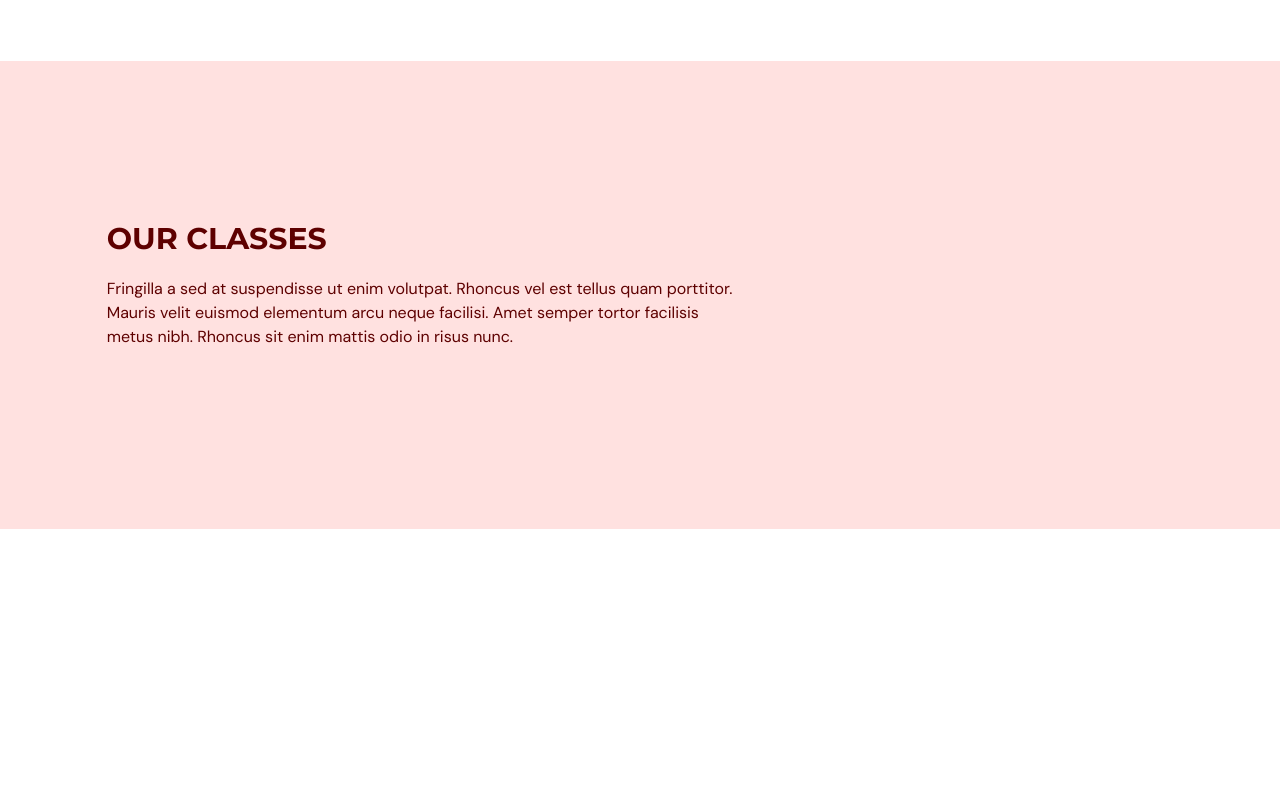
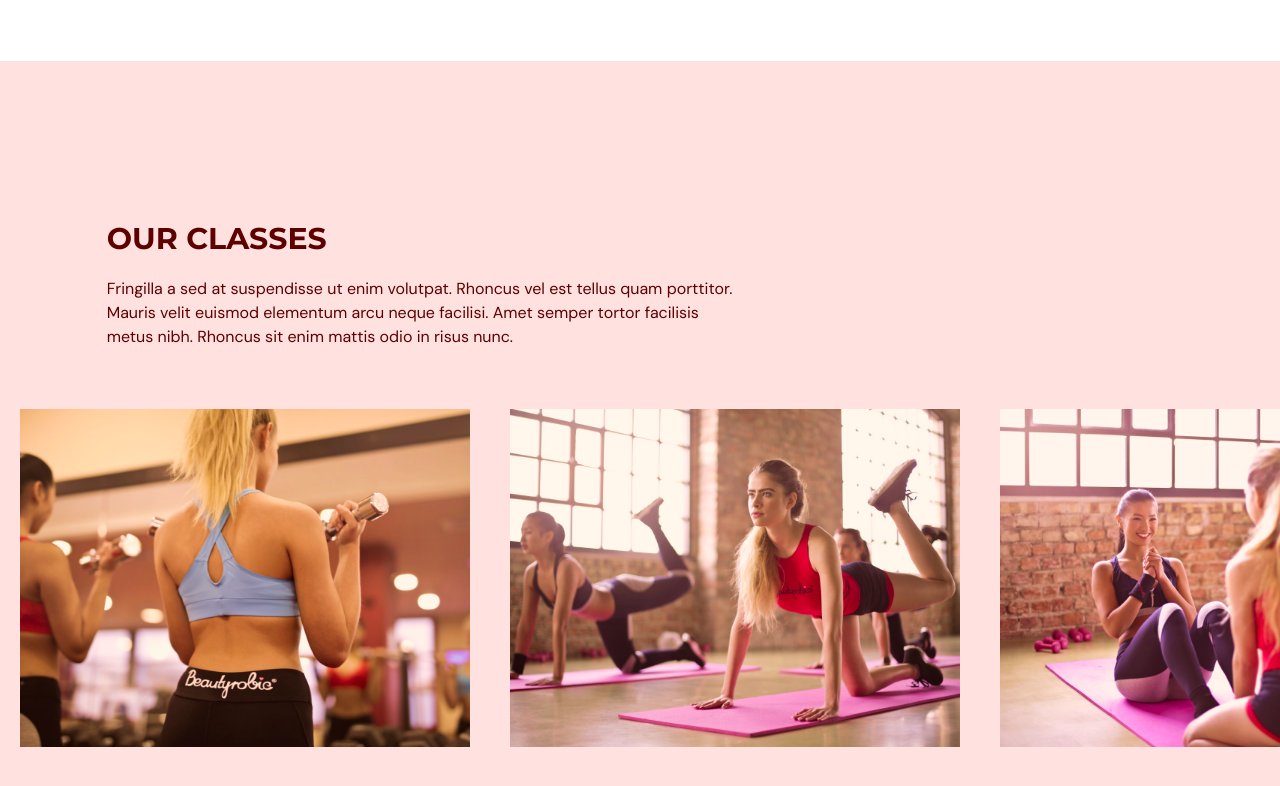
Before and after one commit to cansurer-at/gym-typescript-app, a React (Vite) app: page / in a window 1280 px wide. Shown: the part 2068-2854 px from the top of the page. Before the commit the page ends 2597 px from the top, so only its background shows below. Built offline with nearby package versions, Linux system fonts and the light colour scheme.

Commit message:
ourclasses component complete

```diff
--- /dev/null
+++ b/src/scenes/ourClasses/Class.tsx
@@ -0,0 +1,26 @@
+
+
+type Props = {
+  name: string;
+  description?: string;
+  image: string;
+};
+
+const Class = ({ name, description, image }: Props) => {
+  const overlayStyles = `p-5 absolute z-30 flex
+  h-[380px] w-[450px] flex-col items-center justify-center
+  whitespace-normal bg-primary-500 text-center text-white
+  opacity-0 transition duration-500 hover:opacity-90`;
+
+  return (
+    <li className="relative mx-5 inline-block h-[380px] w-[450px]">
+      <div className={overlayStyles}>
+        <p className="text-2xl">{name}</p>
+        <p className="mt-5">{description}</p>
+      </div>
+      <img alt={`${image}`} src={image} />
+    </li>
+  );
+};
+
+export default Class;
--- a/src/scenes/ourClasses/index.tsx
+++ b/src/scenes/ourClasses/index.tsx
@@ -1,4 +1,4 @@
-import { SelectedPage } from '@/shared/types'
+import { SelectedPage, ClassType } from '@/shared/types'
 import image1 from "@/assets/image1.png";
 import image2 from "@/assets/image2.png";
 import image3 from "@/assets/image3.png";
@@ -7,6 +7,42 @@
 import image6 from "@/assets/image6.png";
 import { motion } from 'framer-motion';
 import HText from '@/shared/HText';
+import Class from "./Class"
+
+const classes: Array<ClassType> = [
+  {
+    name: "Weight Training Classes",
+    description:
+      "Lorem ipsum dolor sit amet, consectetur adipiscing elit, sed do eiusmod tempor incididunt ut labore et dolore magna aliqua. Ut enim ad minim veniam, quis nostrud exercitation ullamco laboris nisi ut aliquip ex ea commodo consequat.",
+    image: image1,
+  },
+  {
+    name: "Yoga Classes",
+    image: image2,
+  },
+  {
+    name: "Ab Core Classes",
+    description:
+      "Lorem ipsum dolor sit amet, consectetur adipiscing elit, sed do eiusmod tempor incididunt ut labore et dolore magna aliqua. Ut enim ad minim veniam, quis nostrud exercitation ullamco laboris nisi ut aliquip ex ea commodo consequat.",
+    image: image3,
+  },
+  {
+    name: "Adventure Classes",
+    description:
+      "Lorem ipsum dolor sit amet, consectetur adipiscing elit, sed do eiusmod tempor incididunt ut labore et dolore magna aliqua. Ut enim ad minim veniam, quis nostrud exercitation ullamco laboris nisi ut aliquip ex ea commodo consequat.",
+    image: image4,
+  },
+  {
+    name: "Fitness Classes",
+    image: image5,
+  },
+  {
+    name: "Training Classes",
+    description:
+      "Lorem ipsum dolor sit amet, consectetur adipiscing elit, sed do eiusmod tempor incididunt ut labore et dolore magna aliqua. Ut enim ad minim veniam, quis nostrud exercitation ullamco laboris nisi ut aliquip ex ea commodo consequat.",
+    image: image6,
+  },
+];
 
 type Props = {
   setSelectedPage: (value: SelectedPage) => void;
@@ -39,7 +75,18 @@
             </p>
           </div>
         </motion.div>
-        <div></div>
+        <div className="mt-10 h-[353px] w-full overflow-x-auto overflow-y-hidden">
+          <ul className="w-[2800px] whitespace-nowrap">
+            {classes.map((item: ClassType, index) => (
+              <Class
+                key={`${item.name}-${index}`}
+                name={item.name}
+                description={item.description}
+                image={item.image}
+              />
+            ))}
+          </ul>
+        </div>
       </motion.div>
     </section>
   );
--- a/src/shared/types.ts
+++ b/src/shared/types.ts
@@ -11,3 +11,9 @@
   title: string;
   description: string;
 }
+
+export interface ClassType {
+  name: string;
+  description?: string;
+  image: string;
+}
```
